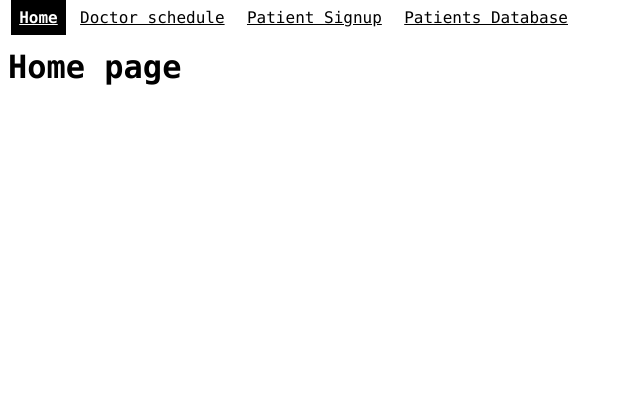
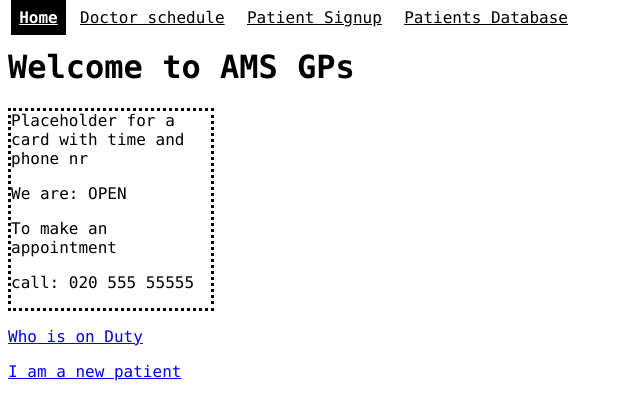
Before and after one commit to mr-robak/patients-db, a React (Create React App) app: page / in a window 1280 px wide. Shown: the top 418 px of the page, without its empty margins (0-640 px from the left). Built offline with nearby package versions, Linux system fonts and the light colour scheme.

Commit message:
Contact card added to both pages

```diff
--- /dev/null
+++ b/src/components/ContactCard.css
@@ -0,0 +1,5 @@
+.ContactCard {
+  width: 200px;
+  border-color: black;
+  border-style: dotted;
+}
--- /dev/null
+++ b/src/components/ContactCard.js
@@ -0,0 +1,13 @@
+import React from "react";
+import "./ContactCard.css";
+
+export default function ContactCard() {
+  return (
+    <div className="ContactCard">
+      Placeholder for a card with time and phone nr
+      <p>We are: OPEN</p>
+      <p>To make an appointment</p>
+      <p>call: 020 555 55555</p>
+    </div>
+  );
+}
--- a/src/pages/DocSchedule.js
+++ b/src/pages/DocSchedule.js
@@ -1,9 +1,14 @@
 import React from "react";
+import ContactCard from "../components/ContactCard";
 
 export default function () {
   return (
     <div>
-      <h1>Doctor Schedule</h1>
+      <h1>Who is on duty?</h1>
+      <div>
+        <h2>Placeholder for a schedule TABLE</h2>
+      </div>
+      <ContactCard />
     </div>
   );
 }
--- a/src/pages/HomePage.js
+++ b/src/pages/HomePage.js
@@ -1,9 +1,18 @@
 import React from "react";
+import { Link } from "react-router-dom";
+import ContactCard from "../components/ContactCard";
 
 export default function HomePage() {
   return (
     <div>
-      <h1>Home page</h1>
+      <h1>Welcome to AMS GPs</h1>
+      <ContactCard />
+      <Link to="/schedule">
+        <p>Who is on Duty</p>
+      </Link>
+      <Link to="/signup">
+        <p>I am a new patient</p>
+      </Link>
     </div>
   );
 }
```
Also changed, not shown: 1 other file (tests, documents, lock files or other folders).
